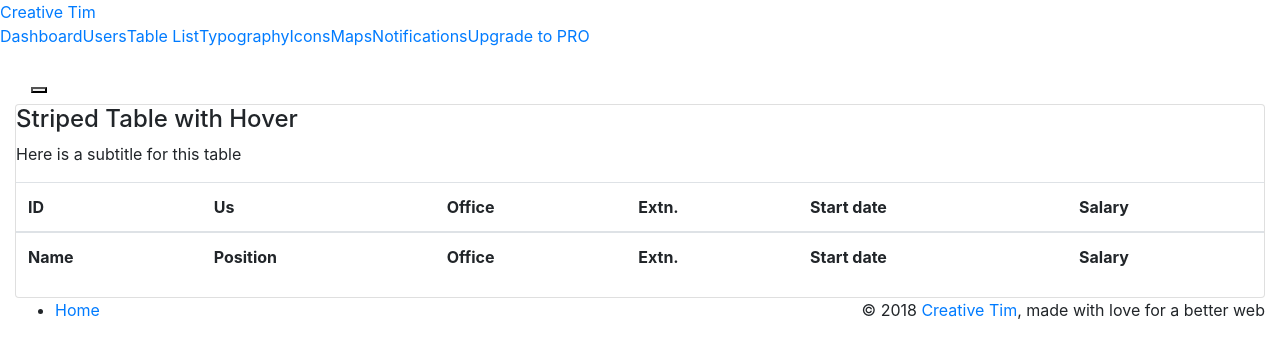
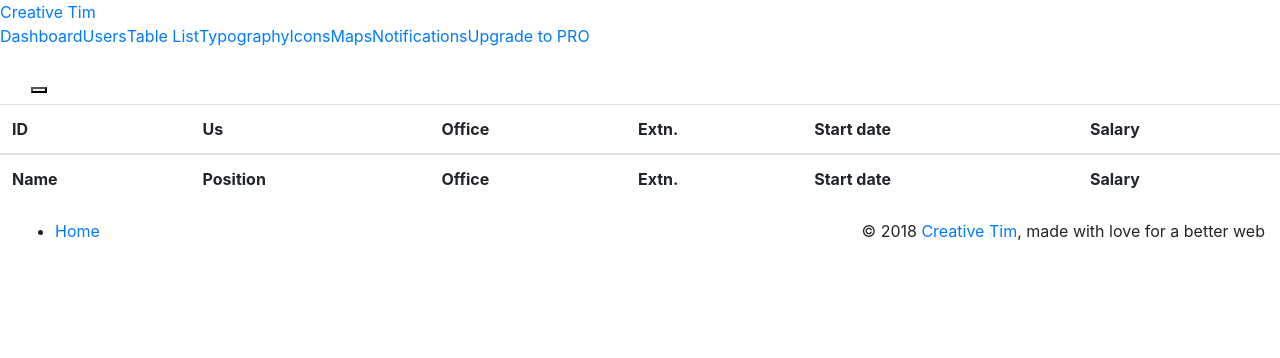
Before and after one commit to jmsredondo/flask-Team-Ling, a Flask app: template templates/admin/table.html in a window 1280 px wide. Shown: the top 358 px of the page. Run offline with Flask 2, Linux system fonts and the light colour scheme; the template is opened without the code that fills it, so the values that code supplies are empty; some libraries are stand-ins or nearby versions.

Commit message:
merge purpose

```diff
--- a/templates/admin/table.html
+++ b/templates/admin/table.html
@@ -4,14 +4,7 @@
 {% endblock %}
 {% block content %}
 
-    <div class="col-md-12">
-        <div class="card">
-            <div class="header">
-                <h4 class="title">Striped Table with Hover</h4>
-                <p class="category">Here is a subtitle for this table</p>
-            </div>
-            <div class="content table-responsive table-full-width">
-                <table id="users" class="table table-hover table-striped">
+    <table id="users" class="table table-hover table-striped">
                     <thead>
                     <tr>
                         <th>ID</th>
@@ -34,10 +27,6 @@
                     </tfoot>
                 </table>
 
-            </div>
-        </div>
-    </div>
-
 {% endblock %}
 
 {% block scripts %}
@@ -53,7 +42,7 @@
                    withCredentials: true
                 },
                 success: function(response){
-                     $('#example').DataTable({
+                    $('#users').DataTable({
                 "data": response,
                 "columns": [
                     {"data": "id"},
--- a/webapp.py
+++ b/webapp.py
@@ -89,4 +89,4 @@ def users():
 
 
 if __name__ == '__main__':
-    app.run(debug=True, host='localhost', port=8000)
+    app.run(debug=True, host='localhost', port=80)
```
Also changed, not shown: 8 other files.
